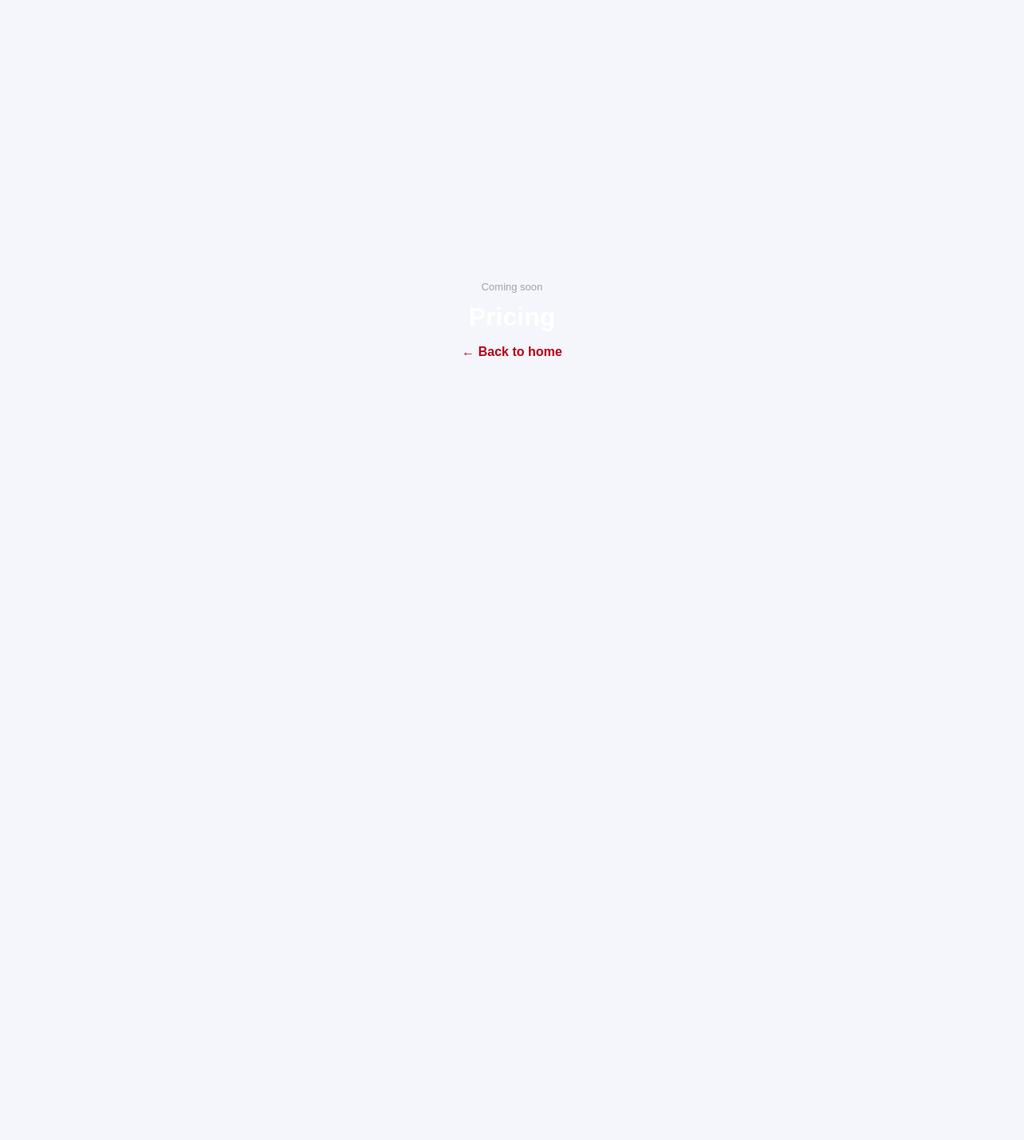
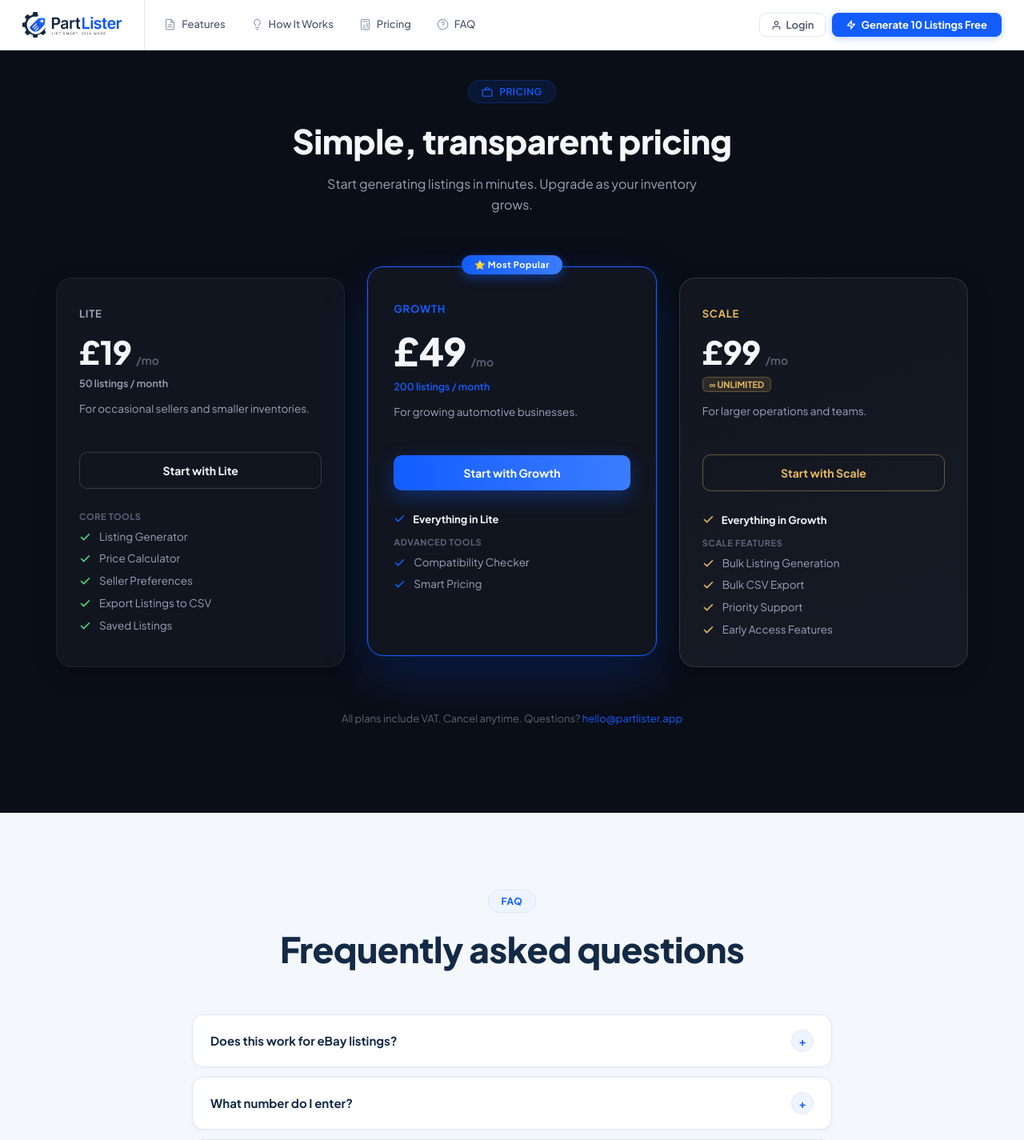
Before and after one commit to Engombe23/jsk-listing-generator, a React (Vite) app in the folder frontend/: page /pricing in a window 1280 px wide. Shown: the top 1425 px of the page at 80% size. Before the commit the page ends 800 px from the top, so only its background shows below. Built offline with nearby package versions, Linux system fonts and the light colour scheme; no server answers; a web font is replaced by a local one.

Commit message:
Replace /pricing placeholder with real Navbar + Pricing section + FAQ

```diff
--- a/frontend/src/pages/Pricing.jsx
+++ b/frontend/src/pages/Pricing.jsx
@@ -1,17 +1,20 @@
 import React, { useEffect } from "react";
-import { Link } from "react-router-dom";
 import { trackEvent } from "../lib/analytics";
+import Navbar from "../landing/Navbar";
+import PricingSection from "../landing/Pricing";
+import FAQ from "../landing/FAQ";
+import Footer from "../landing/Footer";
+import "../landing/landing.css";
 
 export default function Pricing() {
   useEffect(() => { trackEvent("pricing_page_viewed"); }, []);
 
   return (
-    <div style={{ minHeight: "100vh", background: "var(--bg)", color: "#fff", fontFamily: "Arial, sans-serif", display: "grid", placeItems: "center", textAlign: "center", padding: 40 }}>
-      <div>
-        <div style={{ fontSize: 13, color: "#9ca3af", marginBottom: 12 }}>Coming soon</div>
-        <div style={{ fontSize: 32, fontWeight: 800, marginBottom: 16 }}>Pricing</div>
-        <Link to="/" style={{ color: "#b70017", textDecoration: "none", fontWeight: 600 }}>← Back to home</Link>
-      </div>
+    <div style={{ minHeight: "100vh", background: "#ffffff", fontFamily: "'Plus Jakarta Sans', sans-serif" }}>
+      <Navbar />
+      <PricingSection />
+      <FAQ />
+      <Footer />
     </div>
   );
 }
```
